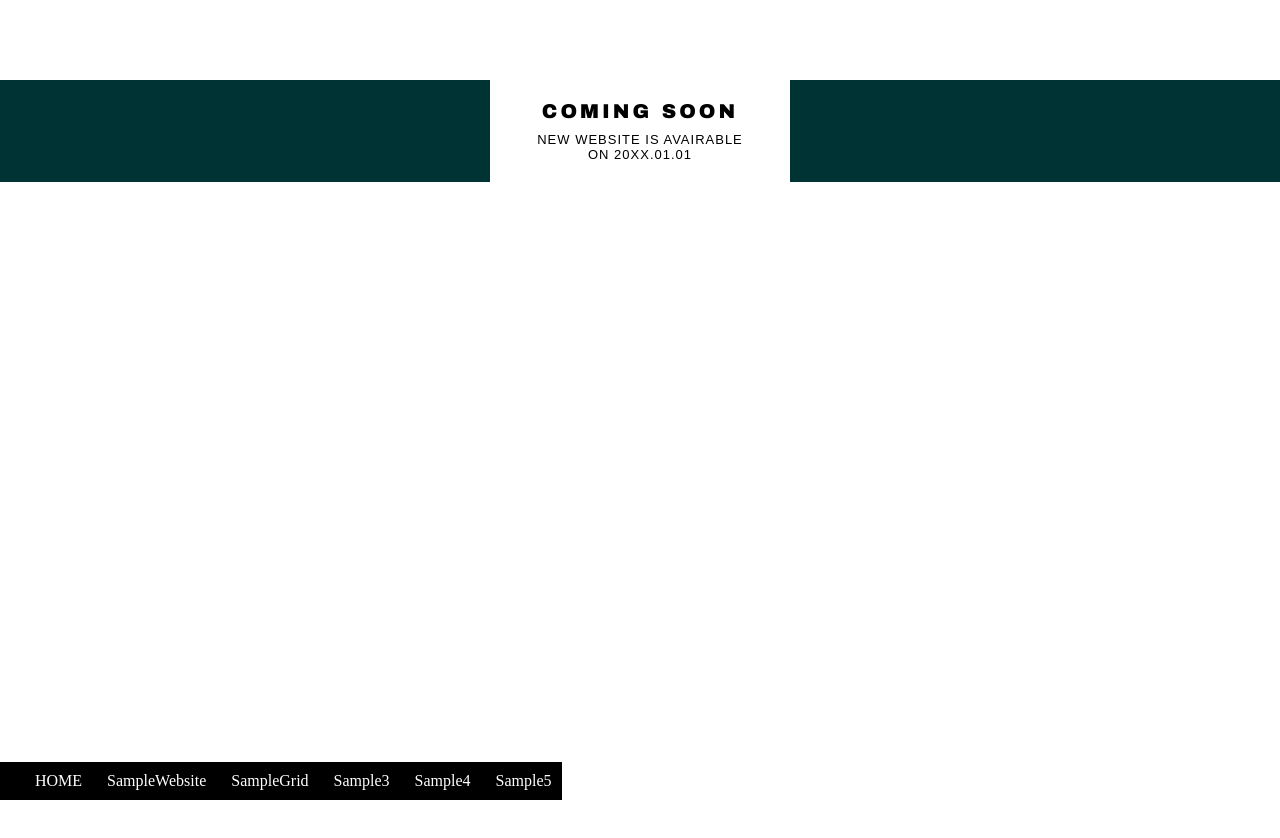
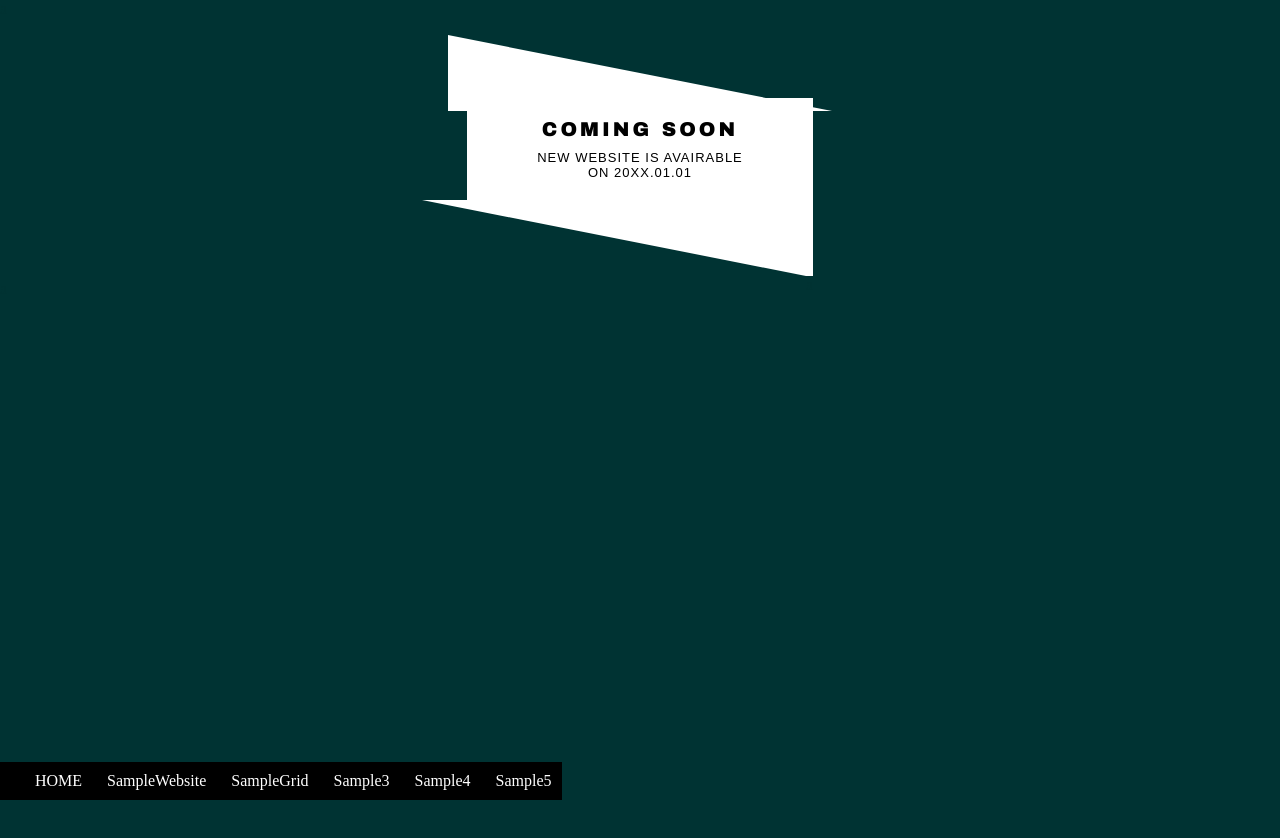
Before and after one commit to itc-s22025/projects2, a Next.js app: page /Sample3/about in a window 1280 px wide. Shown: the top 838 px of the page. Before the commit the page ends 800 px from the top, so only its background shows below. Built offline with nearby package versions, Linux system fonts and the light colour scheme.

Commit message:
Project3 finished

```diff
--- a/pages/Sample3/Sample3.module.css
+++ b/pages/Sample3/Sample3.module.css
@@ -9,7 +9,7 @@
   padding: 20px;
   position: relative;
   text-align: center;
-  width: 300px;
+  width: 346px;
 }
 
 .h1 {
@@ -47,3 +47,32 @@
   border-right: 340px solid #FFF;
   bottom: -50px;
 }
+
+.tr{
+  content: '';
+  position: absolute;
+  top: 100%;
+  right:0;
+  border-top: 6vw solid #fff;  /* 三角を白にする */
+  border-left: 30vw solid transparent;
+}
+
+.tr2{
+  content: '';
+  position: absolute;
+  top: 35px;
+  left: 35%;
+  border-bottom: 6vw solid #fff;  /* 三角を白にする */
+  border-right: 30vw solid transparent;
+}
+
+
+
+.trp{
+	color: #033;
+}
+
+.bg{
+	color: #033;
+	height: 600px;
+}
--- a/pages/Sample3/about.js
+++ b/pages/Sample3/about.js
@@ -5,11 +5,17 @@ const Home = () =>{
 	return (<>
 			<main>
 				<div className={style.body}>
+						<p className={style.trp}>a</p>
+						<div className={style.tr2}></div>
 					<div className={style.box}>
 						<h1 className={style.h1}>COMING SOON</h1>
 						<p className={style.p}>NEW WEBSITE IS AVAIRABLE <br />
 						ON 20XX.01.01</p>
+							<div className={style.tr}>
+								<p className={style.trp}>a</p>
+							</div>
 					</div>
+					<p className={style.bg}>a</p>
 				</div>
 			</main>
 
```
